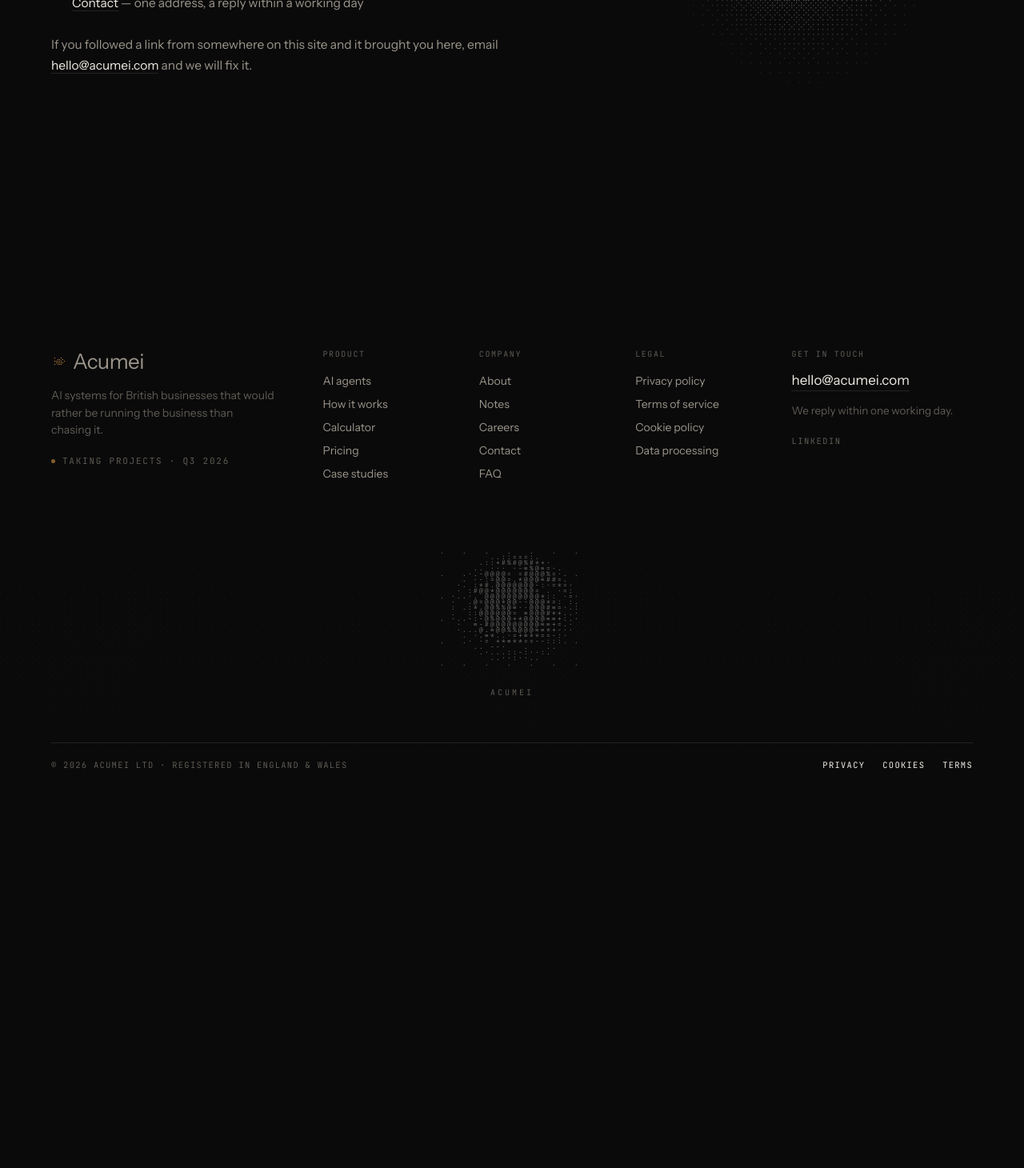
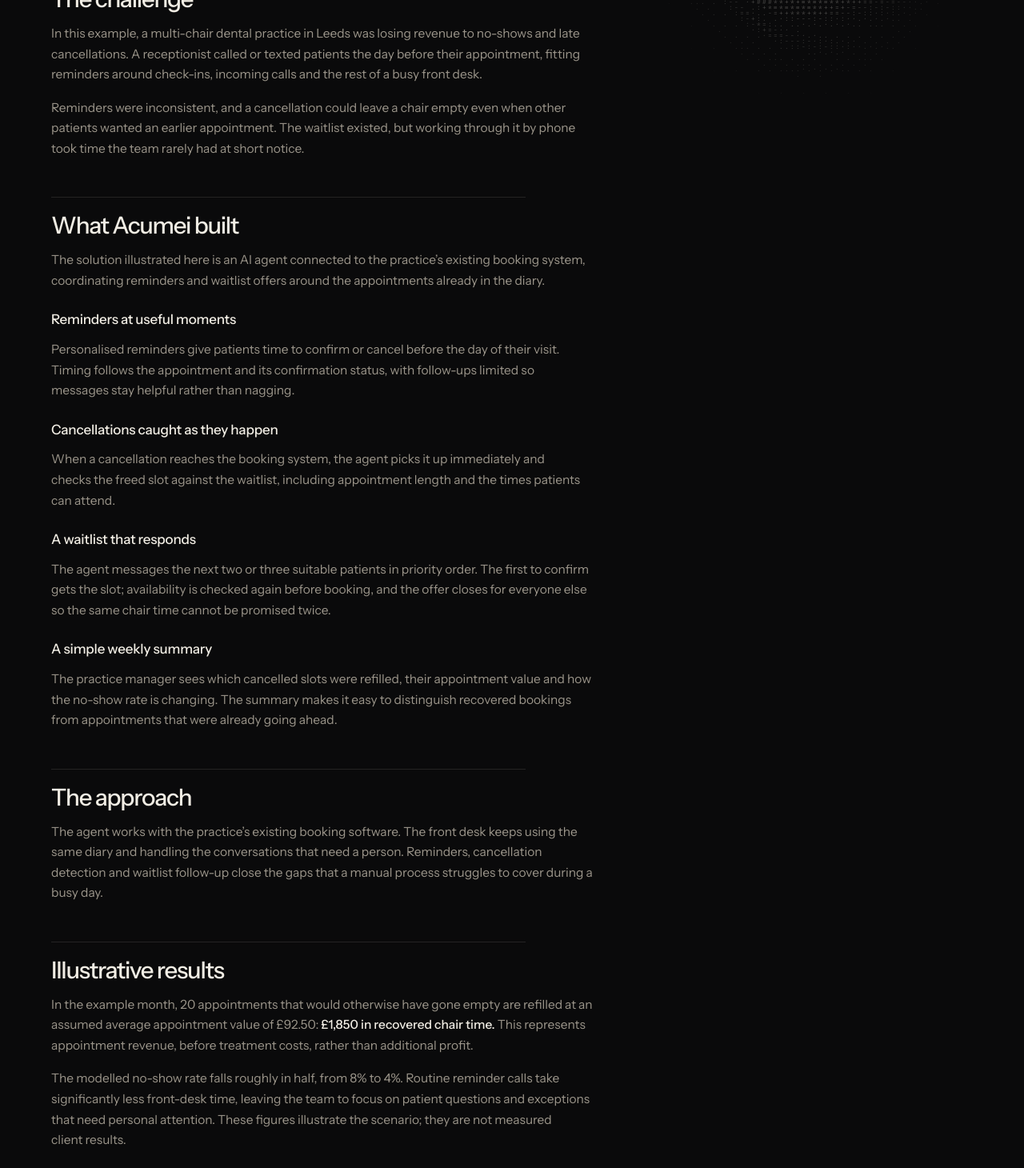
Before and after one commit to zafarfaran/acumei, a React (Vite) app: page /case-studies/dental-practice in a window 1280 px wide. Shown: the part 540-2000 px from the top of the page at 80% size. Before the commit the page ends 1533 px from the top, so only its background shows below. Built offline with nearby package versions, Linux system fonts and the light colour scheme.

Commit message:
Add illustrative dental practice case study

```diff
--- a/src/App.jsx
+++ b/src/App.jsx
@@ -4,6 +4,7 @@ import Home from './pages/Home';
 import Pricing from './pages/Pricing';
 import About from './pages/About';
 import CaseStudyPremo from './pages/CaseStudyPremo';
+import CaseStudyDentalPractice from './pages/CaseStudyDentalPractice';
 import Careers from './pages/Careers';
 import Contact from './pages/Contact';
 import FAQ from './pages/FAQ';
@@ -22,6 +23,7 @@ export default function App() {
         <Route path="/pricing" element={<Pricing />} />
         <Route path="/about" element={<About />} />
         <Route path="/case-studies/premo" element={<CaseStudyPremo />} />
+        <Route path="/case-studies/dental-practice" element={<CaseStudyDentalPractice />} />
         <Route path="/careers" element={<Careers />} />
         <Route path="/contact" element={<Contact />} />
         <Route path="/faq" element={<FAQ />} />
--- a/src/components/CaseStudies.jsx
+++ b/src/components/CaseStudies.jsx
@@ -8,6 +8,14 @@ const CASES = [
     metric: '1 month',
     metricLabel: 'idea to tested infrastructure',
     href: '/case-studies/premo',
+  },
+  {
+    tag: 'Dental practice · Leeds',
+    before: 'No-shows went unnoticed until check-in. Empty chair time added up fast, and cancelled slots rarely got refilled in time.',
+    after: 'An agent sends smart reminders, catches cancellations early and automatically offers the freed slot to the next patient on the waitlist.',
+    metric: '£1,850/mo',
+    metricLabel: 'recovered chair time',
+    href: '/case-studies/dental-practice',
   },
   {
     tag: 'Plumbing & heating · Bristol',
--- /dev/null
+++ b/src/pages/CaseStudyDentalPractice.jsx
@@ -0,0 +1,103 @@
+import PageShell from '../components/PageShell';
+import BookCall from '../components/BookCall';
+
+export default function CaseStudyDentalPractice() {
+  return (
+    <PageShell
+      n="05"
+      label="Case study · Dental practice"
+      title={<>Recovering chair time for <span className="amb">a UK dental practice.</span></>}
+      lede="An illustrative look at how timely reminders and a responsive waitlist can help a multi-chair practice in Leeds fill appointments that would otherwise sit empty."
+      meta="Leeds · Illustrative example"
+      field={{ mode: 'brain', ascii: true, gain: 1.05 }}
+    >
+      <section>
+        <h2>The challenge</h2>
+        <p>
+          In this example, a multi-chair dental practice in Leeds was losing revenue
+          to no-shows and late cancellations. A receptionist called or texted patients
+          the day before their appointment, fitting reminders around check-ins,
+          incoming calls and the rest of a busy front desk.
+        </p>
+        <p>
+          Reminders were inconsistent, and a cancellation could leave a chair empty
+          even when other patients wanted an earlier appointment. The waitlist existed,
+          but working through it by phone took time the team rarely had at short notice.
+        </p>
+      </section>
+
+      <section>
+        <h2>What Acumei built</h2>
+        <p>
+          The solution illustrated here is an AI agent connected to the practice&rsquo;s
+          existing booking system, coordinating reminders and waitlist offers around
+          the appointments already in the diary.
+        </p>
+        <h3>Reminders at useful moments</h3>
+        <p>
+          Personalised reminders give patients time to confirm or cancel before the
+          day of their visit. Timing follows the appointment and its confirmation
+          status, with follow-ups limited so messages stay helpful rather than nagging.
+        </p>
+        <h3>Cancellations caught as they happen</h3>
+        <p>
+          When a cancellation reaches the booking system, the agent picks it up
+          immediately and checks the freed slot against the waitlist, including
+          appointment length and the times patients can attend.
+        </p>
+        <h3>A waitlist that responds</h3>
+        <p>
+          The agent messages the next two or three suitable patients in priority
+          order. The first to confirm gets the slot; availability is checked again
+          before booking, and the offer closes for everyone else so the same chair
+          time cannot be promised twice.
+        </p>
+        <h3>A simple weekly summary</h3>
+        <p>
+          The practice manager sees which cancelled slots were refilled, their
+          appointment value and how the no-show rate is changing. The summary makes
+          it easy to distinguish recovered bookings from appointments that were
+          already going ahead.
+        </p>
+      </section>
+
+      <section>
+        <h2>The approach</h2>
+        <p>
+          The agent works with the practice&rsquo;s existing booking software. The
+          front desk keeps using the same diary and handling the conversations that
+          need a person. Reminders, cancellation detection and waitlist follow-up
+          close the gaps that a manual process struggles to cover during a busy day.
+        </p>
+      </section>
+
+      <section>
+        <h2>Illustrative results</h2>
+        <p>
+          In the example month, 20 appointments that would otherwise have gone empty
+          are refilled at an assumed average appointment value of £92.50:
+          <strong> £1,850 in recovered chair time.</strong> This represents appointment
+          revenue, before treatment costs, rather than additional profit.
+        </p>
+        <p>
+          The modelled no-show rate falls roughly in half, from 8% to 4%. Routine
+          reminder calls take significantly less front-desk time, leaving the team
+          to focus on patient questions and exceptions that need personal attention.
+          These figures illustrate the scenario; they are not measured client results.
+        </p>
+        <p>
+          <small>
+            This is an illustrative example based on realistic UK dental-practice
+            economics, not a named client engagement.
+          </small>
+        </p>
+      </section>
+
+      <div className="more">
+        <BookCall>
+          Book a 30-minute discovery call <span>→</span>
+        </BookCall>
+      </div>
+    </PageShell>
+  );
+}
```
